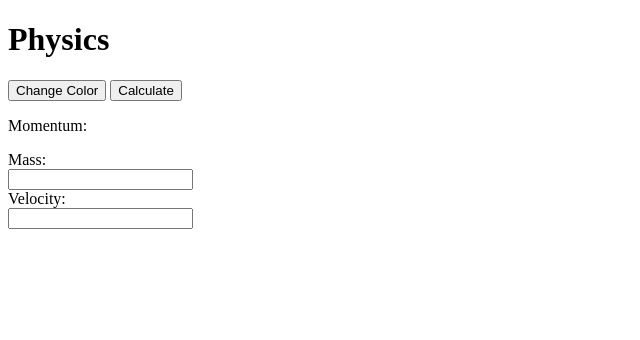
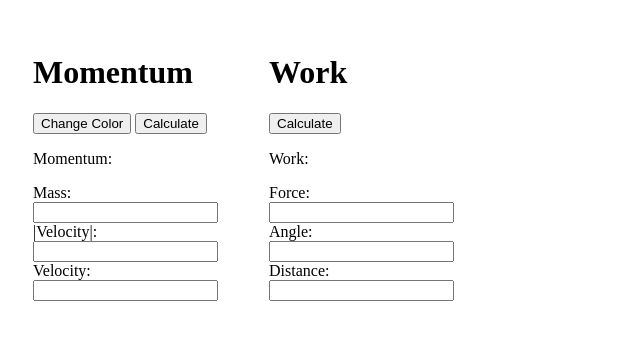
Before and after one commit to jhunter64/PhysicsSite, a plain HTML site: page test.html in a window 1280 px wide. Shown: the whole page, without its empty margins (0-640 px from the left). Drawn offline with Linux system fonts and the light colour scheme.

Commit message:
Two columns and work calculation

```diff
--- /dev/null
+++ b/styles.css
@@ -0,0 +1,11 @@
+div.column {
+	float: left;
+	width: 35%;
+	margin: 25px;
+}
+
+div.row {
+    content: "";
+    display: table;
+    clear: both;
+}
--- a/test.html
+++ b/test.html
@@ -1,7 +1,12 @@
 <!DOCTYPE html>
 <html>
+	<head>
+		<link rel="stylesheet" href="styles.css">
+	</head>
+	<div class = "row">
+		<div class = "column">
 			<body>
-		<h1>Physics</h1>
+				<h1>Momentum</h1>
 			</body>
 			<script type = "text/javascript" src = "testJS.js"></script>
 			<button type = "button" onclick = "changeColor()">Change Color</button>
@@ -9,8 +14,25 @@
 			<p id = "momentum">Momentum: </p>
 			<form>
 				Mass:<br>
-		<input type="number" id = "mass" name="firstname"><br>
+				<input type="number" id = "mass" name="mass"><br>
+				|Velocity|:<br>
+				<input type="number" id = "velocity" name="velocity">
 				Velocity:<br>
-		<input type="number" id = "velocity" name="lastname">
+				<input type="text" id = "velocity" name="velocity">
 			</form>
+		</div>
+		<div class = "column">
+			<h1>Work</h1>
+			<button type = "button" onclick = "workCalculate()">Calculate</button>
+			<p id = "work">Work: </p>
+			<form>
+				Force:<br>
+				<input type="number" id = "force" name="force"><br>
+				Angle:<br>
+				<input type = "number" id = "angle" name = "angle"></br>
+				Distance:<br>
+				<input type="number" id = "distance" name="distance">
+			</form>
+		</div>
+	</div>
 </html>
--- a/testJS.js
+++ b/testJS.js
@@ -1,10 +1,18 @@
 function momentumCalculate() {
-		var mass = document.getElementById("mass").value
-		var velocity = document.getElementById("velocity").value
-		var momentum = mass * velocity
-		document.getElementById("momentum").innerHTML += momentum
+	var mass = document.getElementById("mass").value
+	var velocity = document.getElementById("velocity").value
+	var momentum = mass * velocity
+	document.getElementById("momentum").innerHTML = "Momentum: " + momentum
 }
+
 function changeColor() {
-		var p = document.getElementById("momentum");
-		p.style.color = "red"
+	var p = document.getElementById("momentum");
+	p.style.color = "red"
 }
+
+function workCalculate() {
+	var force = document.getElementById("force").value
+	var distance = document.getElementById("distance").value
+	var work = force * distance
+	document.getElementById("work").innerHTML = "Work: " + work
+}
```
Lines whose indentation alone changed are shown as unchanged.
